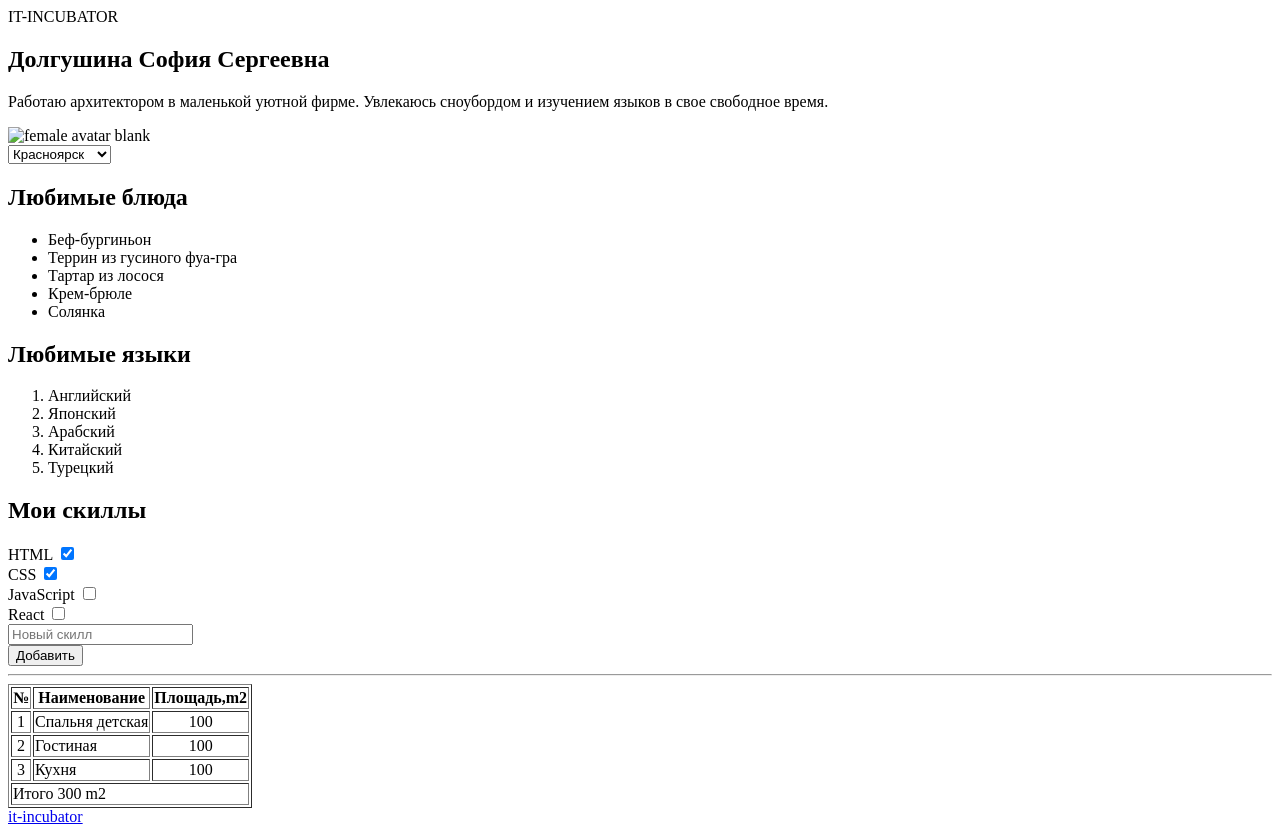
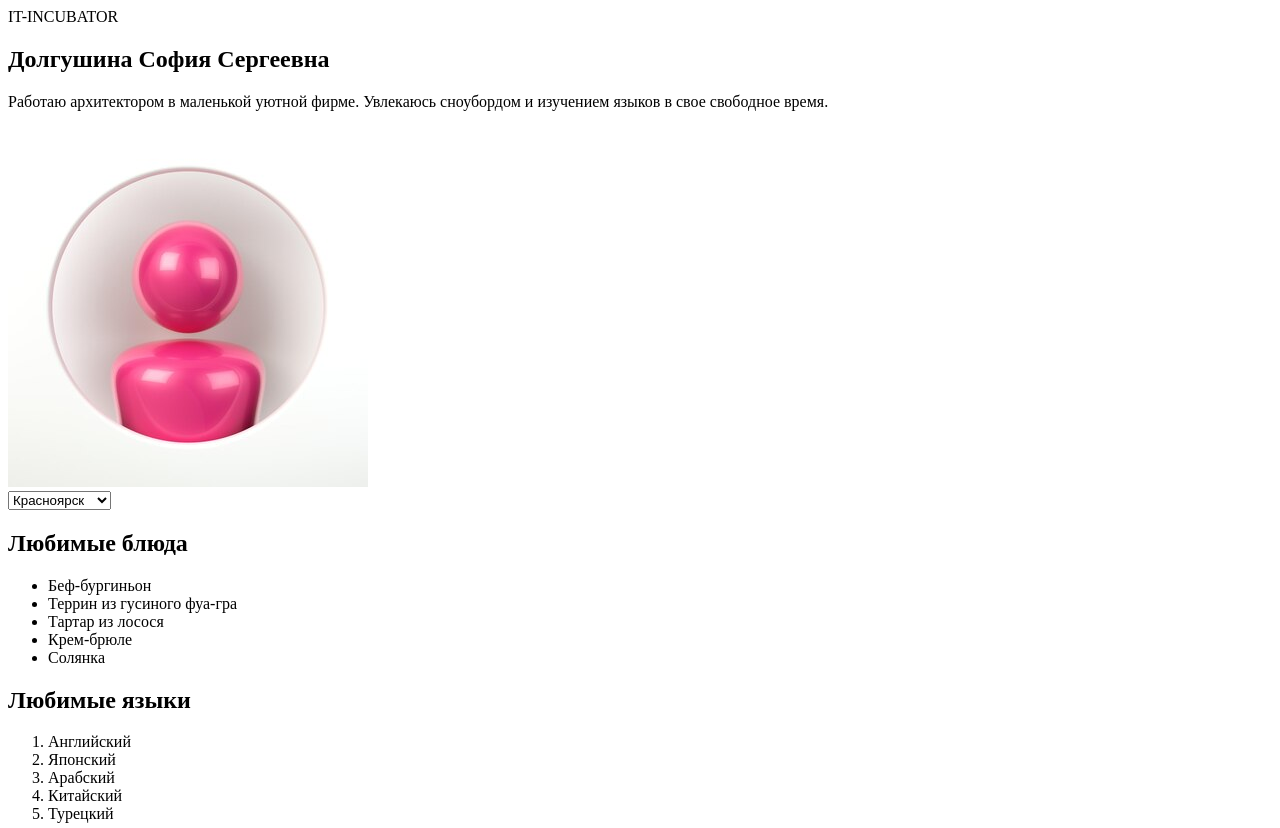
Before and after one commit to sofd-commit/1-hw-with-auto-test-html-css-main, a plain HTML site: page index.html in a window 1280 px wide. Shown: the top 828 px of the page. Drawn offline with Linux system fonts and the light colour scheme; the site is published under a folder, as on GitHub Pages, so addresses that start at the root find nothing.

Commit message:
fixed image display issue

```diff
--- a/index.html
+++ b/index.html
@@ -22,7 +22,7 @@
         <!-- b) Несколько строк о себе: где учишься или работаешь, хобби, увлечения. Используй тег для абзаца. Длина строки должна быть больше 50-ти симвов (пробелы и др знаки припинания тоже считаются символом) -->
          <p>Работаю архитектором в маленькой уютной фирме. Увлекаюсь сноубордом и изучением языков в свое свободное время.</p>
         <!-- c) Фото (или любую картинку из интернета). Не забудь добавить описание на случай, если изображение не загрузится -->
-         <img src="/assets/images/pink-female-avatar.jpg" alt="female avatar blank">
+         <img src="./assets/images/pink-female-avatar.jpg" alt="female avatar blank">
     </section>
 
     <section data-cy="hw1-section-about-pre">
```
